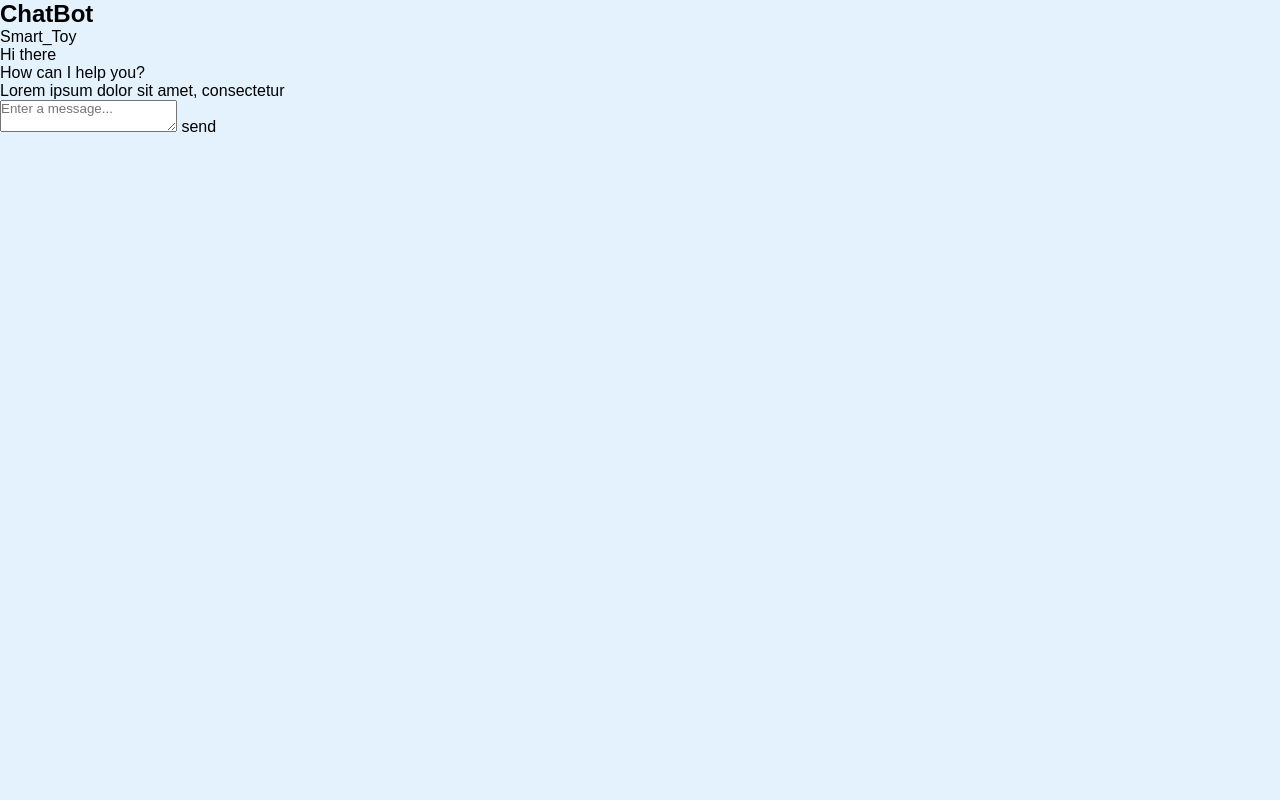
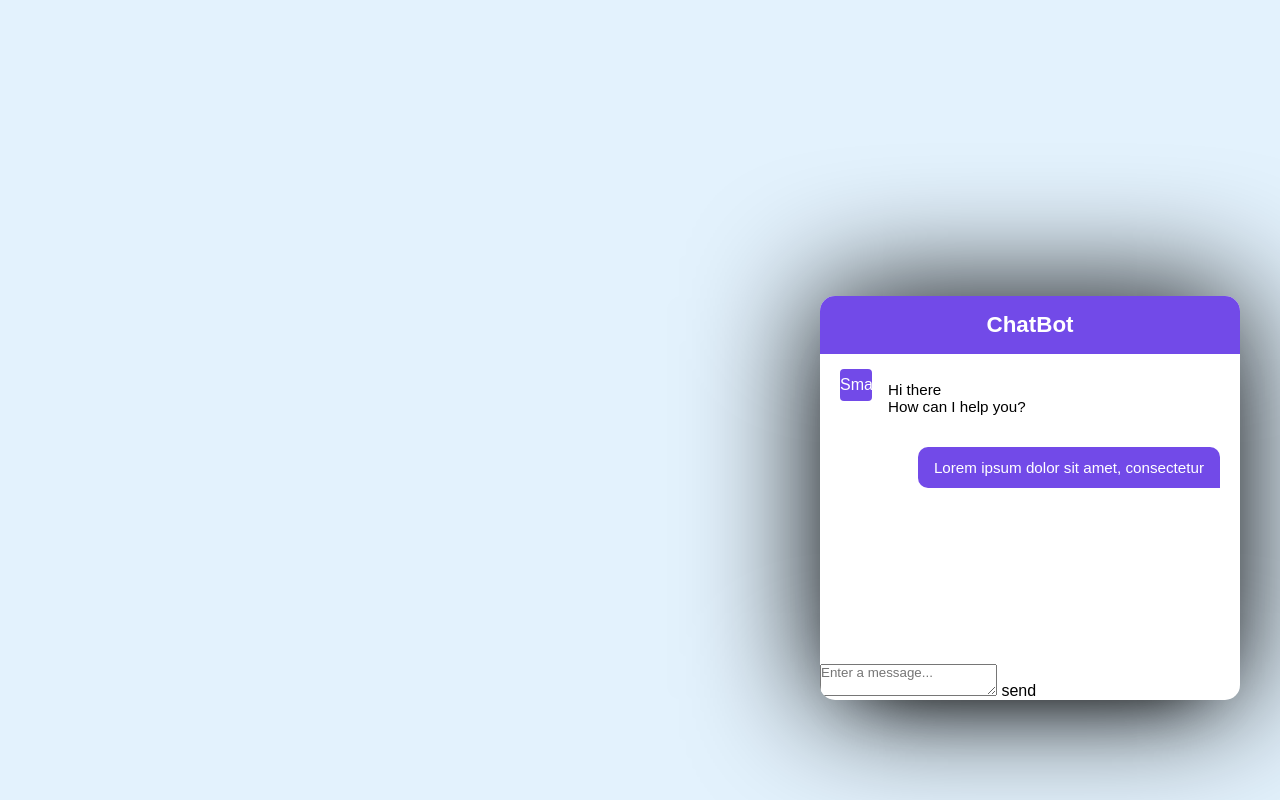
Before and after one commit to jayawickrma/AI-ChatBot, a plain HTML site: page index.html in a window 1280 px wide. Drawn offline with Linux system fonts and the light colour scheme.

Commit message:
adding css

```diff
--- a/Style.css
+++ b/Style.css
@@ -13,6 +13,7 @@ body{
     right: 40px;
     bottom: 100px;
     width: 420px;
+    overflow: hidden;
     background: #fff;
     border-radius: 15px;
     box-shadow: 0 0 128px 0 rgba(0,0,0,1),
@@ -28,7 +29,7 @@ body{
     font-size: 1.4rem;
 }
 .Chatbot .Chatbox{
-    height: 510px;
+    height: 310px;
     overflow-y: auto;
     padding: 15px 20px 70px;
 }
@@ -36,6 +37,27 @@ body{
     display: flex;
 }
 .Chatbox .chat p{
+    color: white;
+    font-size: 0.95rem;
     padding: 12px 16px;
     border-radius: 10px 10px 0 10px ;
+    background: #724ae8;
 }
+.Chatbox .incomming p{
+    color: #000;
+    background: white;
+    border-radius:10px 10px 10px 0 ;
+}
+.Chatbox .outgoing{
+    margin: 20px 0;
+    justify-content: flex-end;
+}
+.Chatbox .incomming span{
+    height: 32px;
+    width: 32px;
+    color: white;
+    background: #724ae8;
+    text-align: center;
+    line-height: 32px;
+    border-radius: 4px;
+}
--- a/index.html
+++ b/index.html
@@ -8,11 +8,11 @@
   <link rel="stylesheet" href="">
 </head>
 <body>
-<div content="Chatbot">
+<div class="Chatbot">
   <header>
     <h2>ChatBot</h2>
   </header>
-  <ul content="Chatbox">
+  <ul class="Chatbox">
     <li class="chat incomming">
       <span class="material-symbols-outlined">Smart_Toy</span>
       <p>Hi there <br>How can I help you?</p>
```
